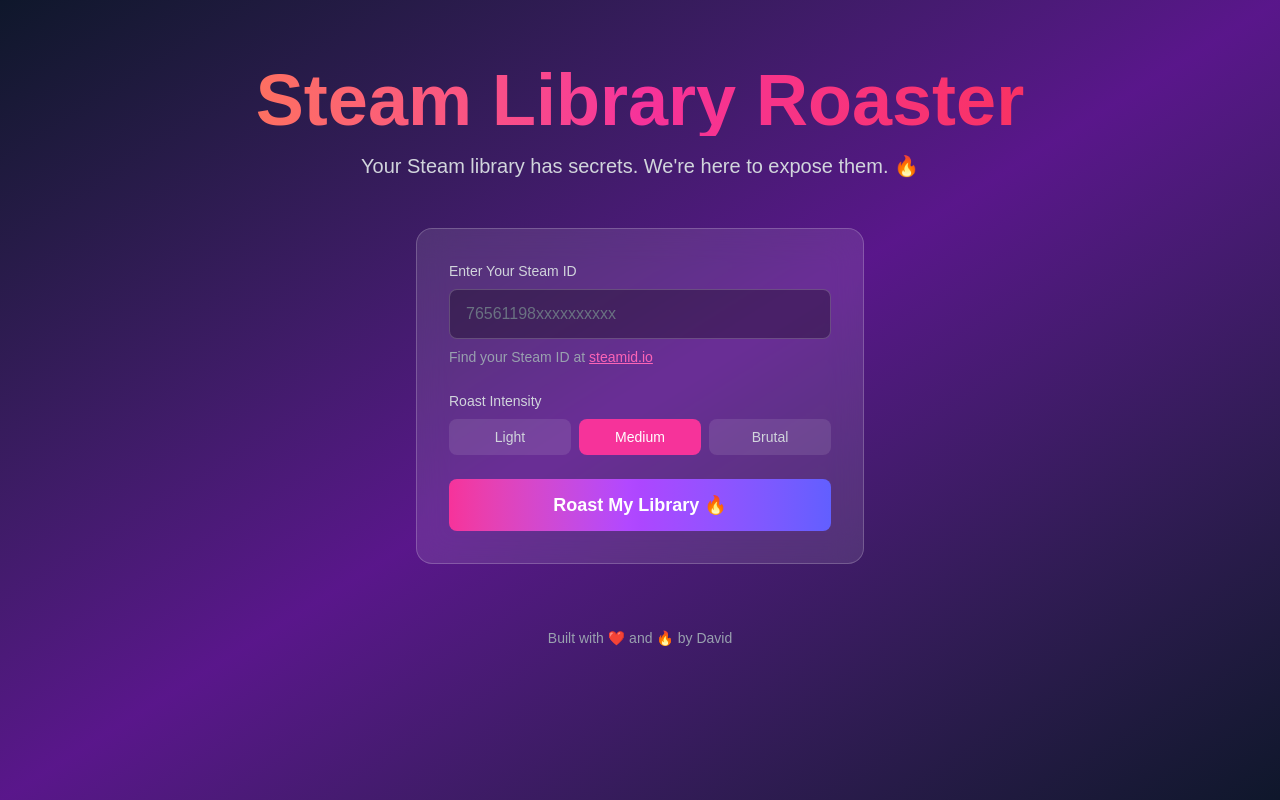
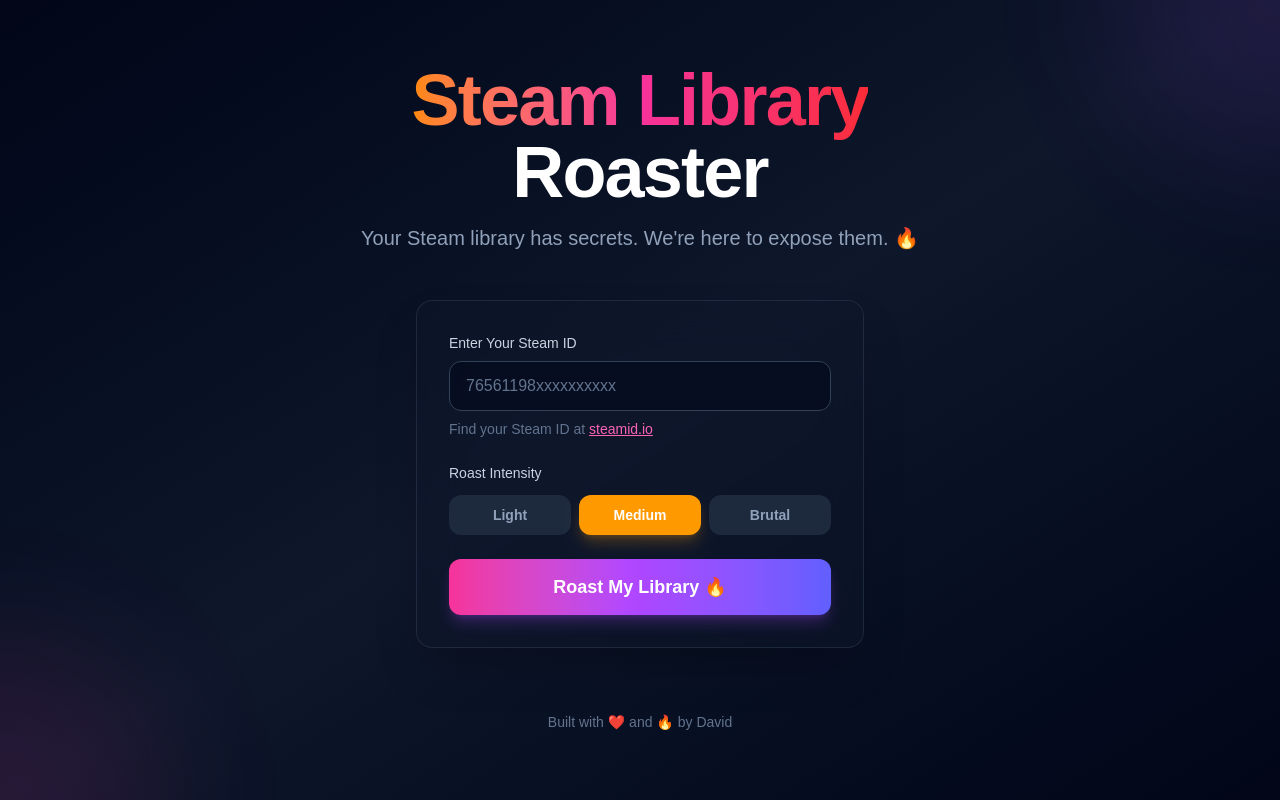
Before and after one commit to iowahawkeyedave/steam-roaster, a Next.js app: page / in a window 1280 px wide. Built offline with nearby package versions, Linux system fonts and the light colour scheme.

Commit message:
feat: add share functionality and total playtime calculation for roast card

```diff
--- a/app/page.tsx
+++ b/app/page.tsx
@@ -1,6 +1,7 @@
 "use client";
 
-import { useState } from "react";
+import { useState, useRef } from "react";
+import { toPng } from "html-to-image";
 import LoadingSpinner from "@/app/components/LoadingSpinner";
 import ErrorMessage from "@/app/components/ErrorMessage";
 
@@ -11,6 +12,31 @@
   playtime_2weeks?: number;
 }
 
+// Tier-specific color schemes
+const tierStyles = {
+  light: {
+    gradient: "from-emerald-500/30 via-teal-500/20 to-cyan-500/30",
+    border: "border-emerald-500/50",
+    glow: "shadow-emerald-500/20",
+    badge: "bg-emerald-500/20 text-emerald-300 border-emerald-500/30",
+    accent: "text-emerald-400",
+  },
+  medium: {
+    gradient: "from-amber-500/30 via-orange-500/20 to-red-500/30",
+    border: "border-amber-500/50",
+    glow: "shadow-amber-500/20",
+    badge: "bg-amber-500/20 text-amber-300 border-amber-500/30",
+    accent: "text-amber-400",
+  },
+  brutal: {
+    gradient: "from-red-600/40 via-rose-500/30 to-pink-600/40",
+    border: "border-red-500/60",
+    glow: "shadow-red-500/30",
+    badge: "bg-red-500/20 text-red-300 border-red-500/30",
+    accent: "text-red-400",
+  },
+};
+
 export default function Home() {
   const [steamId, setSteamId] = useState("");
   const [isLoading, setIsLoading] = useState(false);
@@ -20,6 +46,10 @@
   const [roast, setRoast] = useState<string | null>(null);
   const [roastTier, setRoastTier] = useState<"light" | "medium" | "brutal">("medium");
   const [errorType, setErrorType] = useState<"steam" | "roast" | "network" | "validation">("network");
+  const [copied, setCopied] = useState(false);
+  const [totalPlaytime, setTotalPlaytime] = useState(0);
+
+  const roastCardRef = useRef<HTMLDivElement>(null);
 
   const handleRetry = () => {
     setError(null);
@@ -58,6 +88,9 @@
       }
 
       setGames(data.games);
+      // Calculate total playtime
+      const total = data.games.reduce((sum: number, game: SteamGame) => sum + game.playtime_forever, 0);
+      setTotalPlaytime(total);
       // Auto-generate roast after fetching games
       await generateRoast(data.games, roastTier);
     } catch (err) {
@@ -108,26 +141,106 @@
     return `${days}d`;
   };
 
+  const formatHours = (minutes: number) => {
+    return Math.floor(minutes / 60).toLocaleString();
+  };
+
+  // Share functionality
+  const handleCopyRoast = async () => {
+    if (!roast) return;
+    const text = `"${roast}" — Roasted by Steam Library Roaster 🔥`;
+    try {
+      await navigator.clipboard.writeText(text);
+      setCopied(true);
+      setTimeout(() => setCopied(false), 2000);
+    } catch (err) {
+      console.error("Failed to copy:", err);
+    }
+  };
+
+  const handleDownloadPNG = async () => {
+    if (!roastCardRef.current) return;
+
+    try {
+      const dataUrl = await toPng(roastCardRef.current, {
+        quality: 0.95,
+        backgroundColor: "#0f0f1a",
+        pixelRatio: 2,
+      });
+
+      const link = document.createElement("a");
+      link.download = `steam-roast-${Date.now()}.png`;
+      link.href = dataUrl;
+      link.click();
+    } catch (err) {
+      console.error("Failed to generate PNG:", err);
+    }
+  };
+
+  const handleShareTwitter = () => {
+    if (!roast) return;
+    const text = encodeURIComponent(`"${roast.substring(0, 200)}${roast.length > 200 ? '...' : ''}" 🔥`);
+    const url = encodeURIComponent("https://steam-roaster.vercel.app");
+    const hashtags = "SteamRoaster,Gaming";
+    window.open(
+      `https://twitter.com/intent/tweet?text=${text}&url=${url}&hashtags=${hashtags}`,
+      "_blank",
+      "width=600,height=400"
+    );
+  };
+
+  const handleShareReddit = () => {
+    if (!roast) return;
+    const title = encodeURIComponent(`My Steam library got roasted: "${roast.substring(0, 100)}${roast.length > 100 ? '...' : ''}"`);
+    const url = encodeURIComponent("https://steam-roaster.vercel.app");
+    window.open(
+      `https://www.reddit.com/submit?title=${title}&url=${url}`,
+      "_blank",
+      "width=600,height=400"
+    );
+  };
+
+  const handleShareFacebook = () => {
+    const url = encodeURIComponent("https://steam-roaster.vercel.app");
+    window.open(
+      `https://www.facebook.com/sharer/sharer.php?u=${url}`,
+      "_blank",
+      "width=600,height=400"
+    );
+  };
+
+  const styles = tierStyles[roastTier];
+
   return (
-    <main className="min-h-screen bg-gradient-to-br from-slate-900 via-purple-900 to-slate-900 text-white">
-      <div className="container mx-auto px-4 py-16">
+    <main className="min-h-screen bg-gradient-to-br from-slate-950 via-slate-900 to-slate-950 text-white">
+      {/* Animated background */}
+      <div className="fixed inset-0 overflow-hidden pointer-events-none">
+        <div className="absolute -top-40 -right-40 w-80 h-80 bg-purple-500/10 rounded-full blur-3xl" />
+        <div className="absolute -bottom-40 -left-40 w-80 h-80 bg-pink-500/10 rounded-full blur-3xl" />
+      </div>
+
+      <div className="relative container mx-auto px-4 py-16">
         {/* Header */}
         <div className="text-center mb-12">
-          <h1 className="text-5xl md:text-7xl font-bold mb-4 bg-gradient-to-r from-orange-400 via-pink-500 to-red-500 bg-clip-text text-transparent">
-            Steam Library Roaster
+          <h1 className="text-5xl md:text-7xl font-black mb-4 tracking-tight">
+            <span className="bg-gradient-to-r from-orange-400 via-pink-500 to-red-500 bg-clip-text text-transparent">
+              Steam Library
+            </span>
+            <br />
+            <span className="text-white">Roaster</span>
           </h1>
-          <p className="text-xl text-gray-300 max-w-2xl mx-auto">
+          <p className="text-xl text-slate-400 max-w-2xl mx-auto font-light">
             Your Steam library has secrets. We&apos;re here to expose them. 🔥
           </p>
         </div>
 
         {/* Input Form */}
-        <div className="max-w-md mx-auto bg-white/10 backdrop-blur-lg rounded-2xl p-8 border border-white/20 mb-8">
+        <div className="max-w-md mx-auto bg-slate-900/50 backdrop-blur-xl rounded-2xl p-8 border border-slate-700/50 mb-8 shadow-2xl">
           <form onSubmit={handleSubmit} className="space-y-6">
             <div>
               <label
                 htmlFor="steamId"
-                className="block text-sm font-medium text-gray-300 mb-2"
+                className="block text-sm font-medium text-slate-300 mb-2"
               >
                 Enter Your Steam ID
               </label>
@@ -137,9 +250,9 @@
                 value={steamId}
                 onChange={(e) => setSteamId(e.target.value)}
                 placeholder="76561198xxxxxxxxxx"
-                className="w-full px-4 py-3 rounded-lg bg-black/30 border border-white/20 text-white placeholder-gray-500 focus:outline-none focus:ring-2 focus:ring-pink-500 focus:border-transparent transition-all"
+                className="w-full px-4 py-3 rounded-xl bg-slate-950/50 border border-slate-700 text-white placeholder-slate-500 focus:outline-none focus:ring-2 focus:ring-pink-500/50 focus:border-pink-500/50 transition-all"
               />
-              <p className="mt-2 text-sm text-gray-400">
+              <p className="mt-2 text-sm text-slate-500">
                 Find your Steam ID at{" "}
                 <a
                   href="https://steamid.io"
@@ -154,7 +267,7 @@
 
             {/* Roast Tier Selector */}
             <div>
-              <label className="block text-sm font-medium text-gray-300 mb-2">
+              <label className="block text-sm font-medium text-slate-300 mb-3">
                 Roast Intensity
               </label>
               <div className="grid grid-cols-3 gap-2">
@@ -163,10 +276,14 @@
                     key={tier}
                     type="button"
                     onClick={() => handleTierChange(tier)}
-                    className={`py-2 px-4 rounded-lg text-sm font-medium transition-all capitalize ${
+                    className={`py-2.5 px-4 rounded-xl text-sm font-semibold transition-all capitalize ${
                       roastTier === tier
-                        ? "bg-pink-500 text-white"
-                        : "bg-white/10 text-gray-300 hover:bg-white/20"
+                        ? tier === "light"
+                          ? "bg-emerald-500 text-white shadow-lg shadow-emerald-500/25"
+                          : tier === "medium"
+                          ? "bg-amber-500 text-white shadow-lg shadow-amber-500/25"
+                          : "bg-red-500 text-white shadow-lg shadow-red-500/25"
+                        : "bg-slate-800 text-slate-400 hover:bg-slate-700 hover:text-slate-200"
                     }`}
                   >
                     {tier}
@@ -182,7 +299,7 @@
             <button
               type="submit"
               disabled={isLoading || isRoasting}
-              className="w-full py-3 px-6 rounded-lg bg-gradient-to-r from-pink-500 via-purple-500 to-indigo-500 text-white font-semibold text-lg hover:opacity-90 disabled:opacity-50 disabled:cursor-not-allowed transition-all transform hover:scale-[1.02] active:scale-[0.98]"
+              className="w-full py-3.5 px-6 rounded-xl bg-gradient-to-r from-pink-500 via-purple-500 to-indigo-500 text-white font-bold text-lg hover:opacity-90 disabled:opacity-50 disabled:cursor-not-allowed transition-all transform hover:scale-[1.02] active:scale-[0.98] shadow-lg shadow-purple-500/25"
             >
               {isLoading ? (
                 <span className="flex items-center justify-center gap-2">
@@ -209,30 +326,115 @@
           )}
         </div>
 
-        {/* Roast Card */}
+        {/* Polished Roast Card */}
         {roast && (
-          <div className="max-w-2xl mx-auto mb-12">
-            <div className="bg-gradient-to-br from-orange-500/20 via-pink-500/20 to-purple-500/20 backdrop-blur-lg rounded-2xl p-8 border-2 border-pink-500/50">
-              <div className="text-center mb-4">
-                <span className={`inline-block px-3 py-1 rounded-full text-xs font-bold uppercase ${
-                  roastTier === "light" ? "bg-green-500/20 text-green-300" :
-                  roastTier === "medium" ? "bg-yellow-500/20 text-yellow-300" :
-                  "bg-red-500/20 text-red-300"
-                }`}>
+          <div className="max-w-lg mx-auto mb-12">
+            {/* Card Container with Glow */}
+            <div className={`relative group`}>
+              {/* Glow effect */}
+              <div className={`absolute -inset-1 bg-gradient-to-r ${styles.gradient} rounded-3xl blur-xl opacity-50 group-hover:opacity-75 transition-opacity duration-500`} />
+
+              {/* Main Card */}
+              <div
+                ref={roastCardRef}
+                className={`relative bg-gradient-to-br ${styles.gradient} backdrop-blur-xl rounded-3xl p-1`}
+              >
+                <div className="bg-slate-950/90 rounded-[22px] p-8">
+                  {/* Header */}
+                  <div className="flex justify-between items-center mb-6">
+                    <span className={`px-4 py-1.5 rounded-full text-xs font-bold uppercase tracking-wider border ${styles.badge}`}>
                       {roastTier} Roast
                     </span>
+                    <span className="text-xs text-slate-500 font-mono">
+                      steam-roaster.vercel.app
+                    </span>
                   </div>
-              <p className="text-xl md:text-2xl text-center font-medium leading-relaxed text-white">
-                &ldquo;{roast}&rdquo;
+
+                  {/* Stats Row */}
+                  {games && (
+                    <div className="flex justify-center gap-8 mb-6 pb-6 border-b border-slate-800">
+                      <div className="text-center">
+                        <p className={`text-2xl font-black ${styles.accent}`}>
+                          {games.length}
                         </p>
-              <div className="mt-6 flex justify-center gap-3">
+                        <p className="text-xs text-slate-500 uppercase tracking-wider">Games</p>
+                      </div>
+                      <div className="text-center">
+                        <p className={`text-2xl font-black ${styles.accent}`}>
+                          {formatHours(totalPlaytime)}h
+                        </p>
+                        <p className="text-xs text-slate-500 uppercase tracking-wider">Played</p>
+                      </div>
+                    </div>
+                  )}
+
+                  {/* Roast Quote */}
+                  <div className="relative">
+                    <span className={`absolute -top-2 -left-2 text-6xl ${styles.accent} opacity-20 font-serif`}>
+                      &ldquo;
+                    </span>
+                    <p className="text-xl md:text-2xl text-center font-medium leading-relaxed text-white py-4 px-4">
+                      {roast}
+                    </p>
+                    <span className={`absolute -bottom-8 -right-2 text-6xl ${styles.accent} opacity-20 font-serif`}>
+                      &rdquo;
+                    </span>
+                  </div>
+
+                  {/* Footer */}
+                  <div className="mt-8 pt-6 border-t border-slate-800 flex justify-between items-center">
+                    <div className="flex items-center gap-2">
+                      <span className="text-2xl">🔥</span>
+                      <span className="text-sm font-bold text-slate-300">Steam Library Roaster</span>
+                    </div>
+                    <span className="text-xs text-slate-600">
+                      {new Date().toLocaleDateString()}
+                    </span>
+                  </div>
+                </div>
+              </div>
+            </div>
+
+            {/* Share Buttons */}
+            <div className="mt-8 flex flex-wrap justify-center gap-3">
               <button
-                  onClick={() => navigator.clipboard.writeText(`"${roast}" — Roasted by Steam Library Roaster 🔥`)}
-                  className="px-4 py-2 bg-white/10 hover:bg-white/20 rounded-lg text-sm transition-all"
+                onClick={handleCopyRoast}
+                className={`px-4 py-2.5 rounded-xl text-sm font-semibold transition-all flex items-center gap-2 ${
+                  copied
+                    ? "bg-emerald-500/20 text-emerald-300 border border-emerald-500/30"
+                    : "bg-slate-800 text-slate-300 hover:bg-slate-700 border border-slate-700"
+                }`}
               >
-                  📋 Copy
+                {copied ? "✅ Copied!" : "📋 Copy"}
               </button>
-              </div>
+
+              <button
+                onClick={handleDownloadPNG}
+                className="px-4 py-2.5 rounded-xl bg-slate-800 text-slate-300 hover:bg-slate-700 border border-slate-700 text-sm font-semibold transition-all flex items-center gap-2"
+              >
+                🖼️ Save PNG
+              </button>
+
+              <button
+                onClick={handleShareTwitter}
+                className="px-4 py-2.5 rounded-xl bg-[#1DA1F2]/10 hover:bg-[#1DA1F2]/20 text-[#1DA1F2] border border-[#1DA1F2]/30 text-sm font-semibold transition-all flex items-center gap-2"
+              >
+                🐦 X
+              </button>
+
+              <button
+                onClick={handleShareReddit}
+                className="px-4 py-2.5 rounded-xl bg-[#FF4500]/10 hover:bg-[#FF4500]/20 text-[#FF4500] border border-[#FF4500]/30 text-sm font-semibold transition-all flex items-center gap-2"
+              >
+                🔴 Reddit
+              </button>
+
+              <button
+                onClick={handleShareFacebook}
+                className="px-4 py-2.5 rounded-xl bg-[#1877F2]/10 hover:bg-[#1877F2]/20 text-[#1877F2] border border-[#1877F2]/30 text-sm font-semibold transition-all flex items-center gap-2"
+              >
+                📘 FB
+              </button>
             </div>
           </div>
         )}
@@ -240,32 +442,35 @@
         {/* Games List */}
         {games && (
           <div className="max-w-4xl mx-auto">
-            <h2 className="text-2xl font-bold mb-6 text-center">
-              Your Library ({games.length} games)
+            <h2 className="text-2xl font-bold mb-6 text-center text-slate-300">
+              Your Library
+              <span className="text-slate-500 text-lg font-normal"> ({games.length} games)</span>
             </h2>
             <div className="grid gap-4 md:grid-cols-2 lg:grid-cols-3">
               {games.slice(0, 12).map((game) => (
                 <div
                   key={game.appid}
-                  className="bg-white/10 backdrop-blur-lg rounded-xl p-4 border border-white/20 hover:bg-white/15 transition-all"
+                  className="bg-slate-900/50 backdrop-blur-lg rounded-xl p-4 border border-slate-800 hover:border-slate-700 hover:bg-slate-800/50 transition-all group"
                 >
-                  <h3 className="font-semibold text-lg mb-2 line-clamp-1">
+                  <h3 className="font-semibold text-lg mb-2 line-clamp-1 text-slate-200 group-hover:text-white transition-colors">
                     {game.name}
                   </h3>
-                  <p className="text-gray-400 text-sm">
+                  <div className="flex justify-between items-center">
+                    <p className="text-slate-500 text-sm">
                       {formatPlaytime(game.playtime_forever)} played
                     </p>
                     {game.playtime_2weeks && game.playtime_2weeks > 0 && (
-                    <p className="text-green-400 text-xs mt-1">
-                      {formatPlaytime(game.playtime_2weeks)} recently
-                    </p>
+                      <span className="text-emerald-400 text-xs bg-emerald-500/10 px-2 py-1 rounded-full">
+                        Active
+                      </span>
                     )}
+                  </div>
                 </div>
               ))}
             </div>
 
             {games.length > 12 && (
-              <p className="text-center text-gray-400 mt-6">
+              <p className="text-center text-slate-500 mt-6">
                 + {games.length - 12} more games...
               </p>
             )}
@@ -273,7 +478,7 @@
         )}
 
         {/* Footer */}
-        <div className="mt-16 text-center text-gray-400 text-sm">
+        <div className="mt-16 text-center text-slate-500 text-sm">
           <p>Built with ❤️ and 🔥 by David</p>
         </div>
       </div>
--- a/package.json
+++ b/package.json
@@ -10,6 +10,7 @@
   },
   "dependencies": {
     "@openrouter/sdk": "^0.5.1",
+    "html-to-image": "^1.11.13",
     "next": "16.1.6",
     "react": "19.2.3",
     "react-dom": "19.2.3"
```
Also changed, not shown: 1 other file (tests, documents, lock files or other folders). Lines whose indentation alone changed are shown as unchanged.
